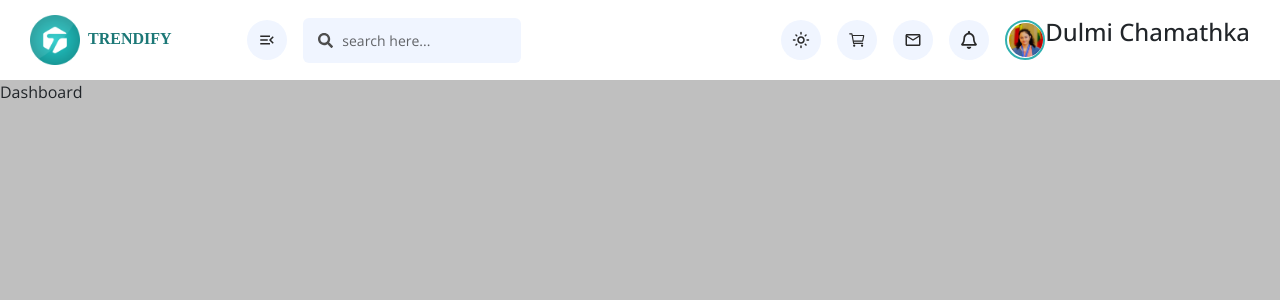
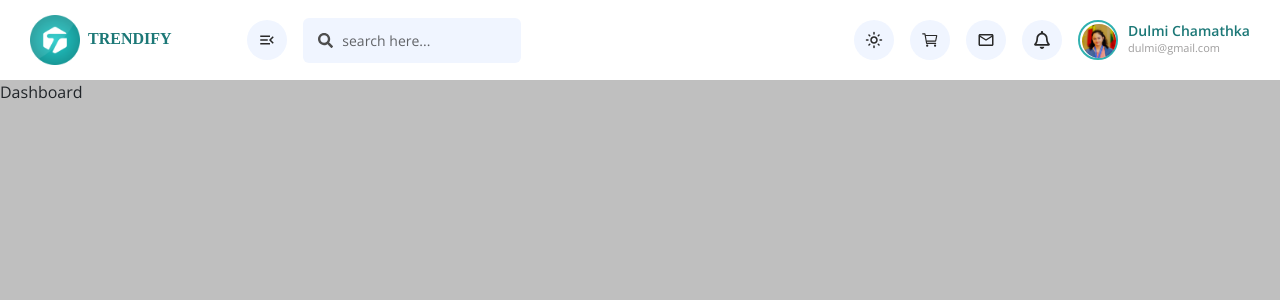
Before and after one commit to Dulmichamathka/React-Ecommerce-Dashboard, a React (Create React App) app in the folder e-commerce-website/: page / in a window 1280 px wide. Shown: the top 300 px of the page. Built offline with nearby package versions, Linux system fonts and the light colour scheme; a web font is replaced by a local one.

Commit message:
changing font styles and colors of the avatar content

```diff
--- a/e-commerce-website/src/App.css
+++ b/e-commerce-website/src/App.css
@@ -76,3 +76,23 @@ header button.rounded-circle svg {
   border-radius: 50%;
   padding: 2px;
 }
+
+/* --AvatarDetails-- */
+
+.myAcc .userInfo {
+  padding-left: 10px;
+}
+
+.myAcc .userInfo h4 {
+  font-size: 14px;
+  font-weight: 600;
+  margin-bottom: 0px;
+  color: #1c7877;
+}
+
+.myAcc .userInfo p {
+  margin-top: 0px;
+  font-size: 11px;
+  color: #767474;
+  opacity: 0.7;
+}
--- a/e-commerce-website/src/components/Header/index.js
+++ b/e-commerce-website/src/components/Header/index.js
@@ -67,9 +67,9 @@ const Header = () => {
                   />
                 </div>
 
-                <div className="usetInfo">
+                <div className="userInfo">
                   <h4>Dulmi Chamathka</h4>
-                  <p></p>
+                  <p className="mb-0">dulmi@gmail.com</p>
                 </div>
               </div>
             </div>
```
